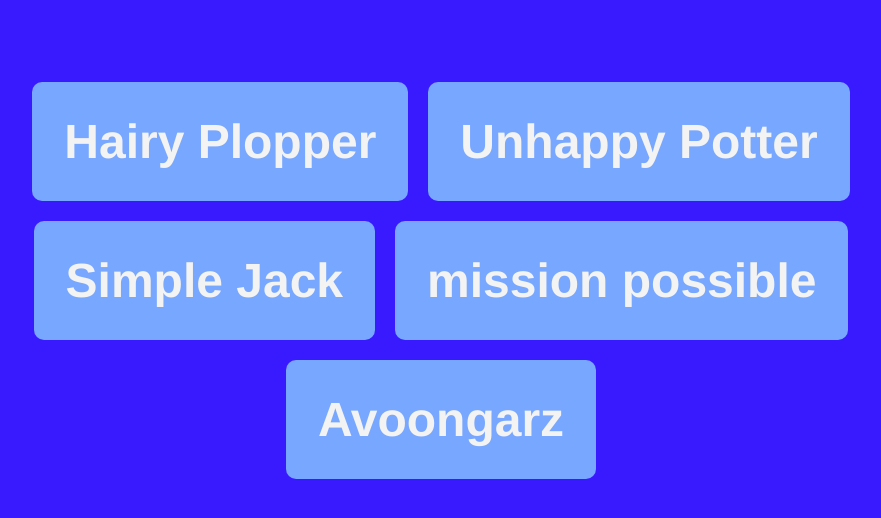
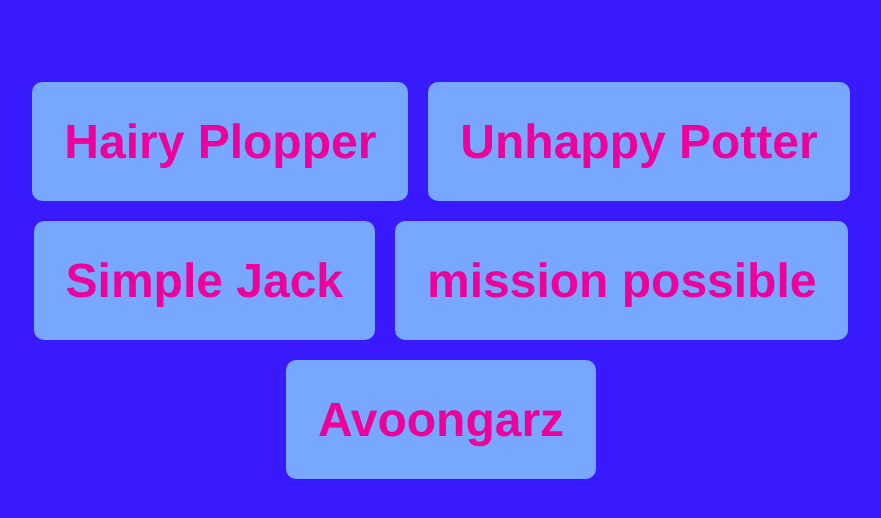
Before and after one commit to HuskyBell2/project-1, a React (Vite) app: page / in a window 1280 px wide. Shown: the top 518 px of the page, without its empty margins (199-1080 px from the left). Built offline with nearby package versions, Linux system fonts and the light colour scheme.

Commit message:
Changed colour scheme

```diff
--- a/src/index.css
+++ b/src/index.css
@@ -12,7 +12,7 @@ body {
 }
 
 h2 {
-	color: #f3f3f3;
+	color: #ec029a;
 	text-align: center;
 	font-size: 48px;
 }
```
